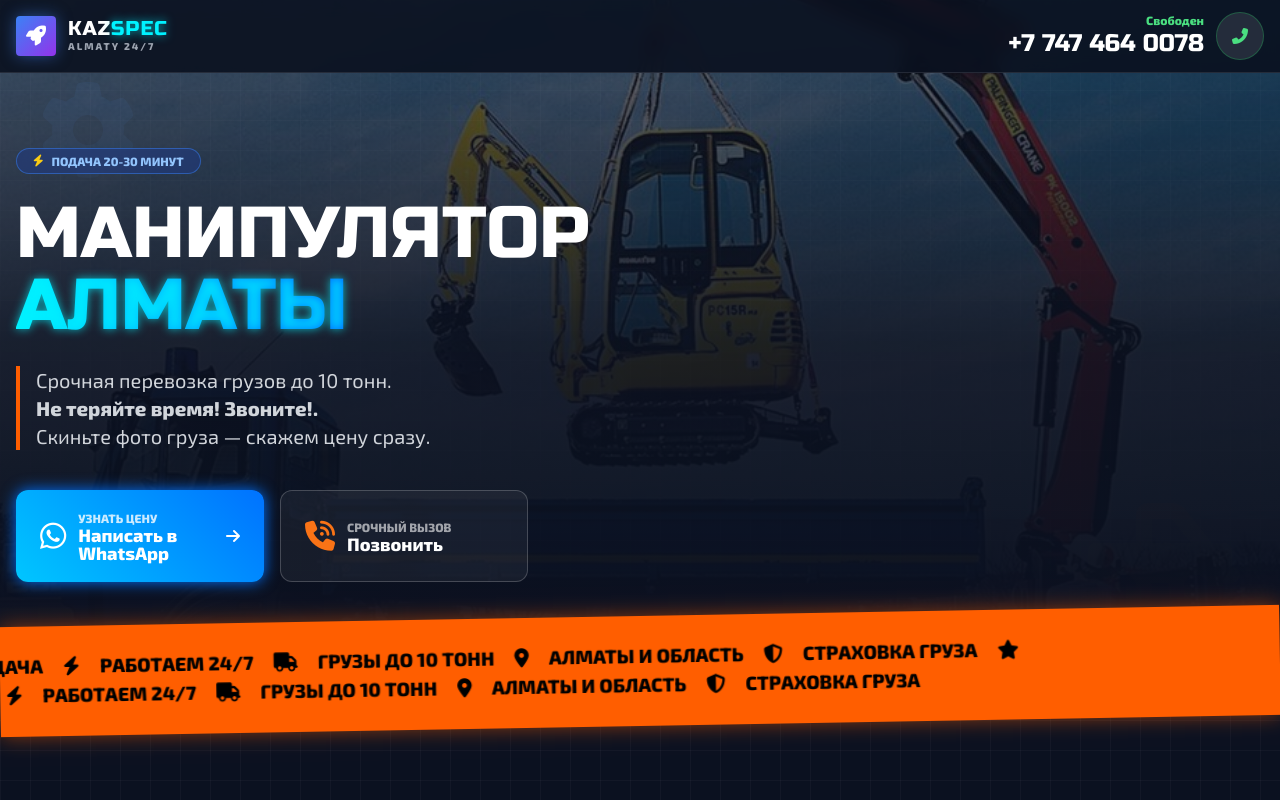
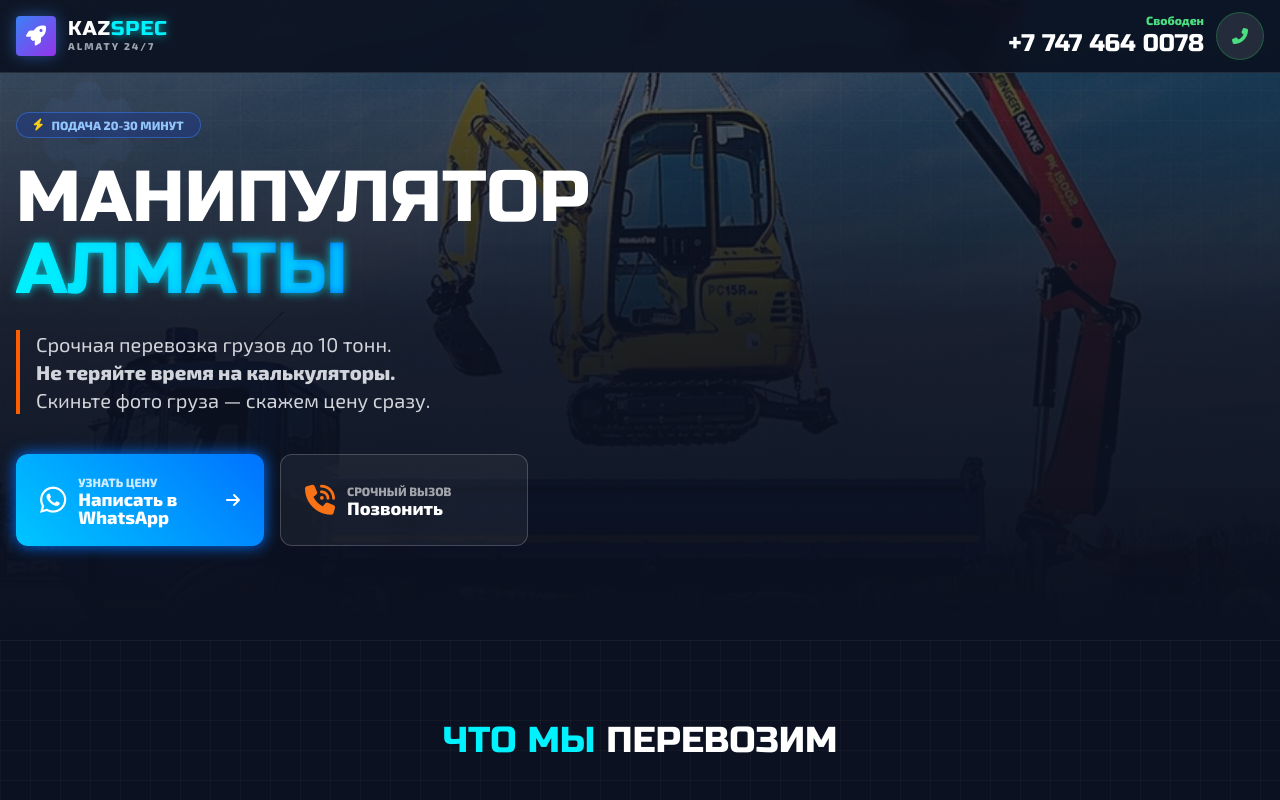
Before and after one commit to whoiam-777/Manipulator2, a plain HTML site: page index.html in a window 1280 px wide. Shown: the top 800 px of the page. Drawn offline with nearby package versions, Linux system fonts and the light colour scheme.

Commit message:
Update index.html

```diff
--- a/index.html
+++ b/index.html
@@ -56,11 +56,6 @@
         .float-anim { animation: float 6s ease-in-out infinite; }
         .float-anim-delay { animation: float 6s ease-in-out infinite; animation-delay: 2s; }
         @keyframes float { 0% { transform: translateY(0px); } 50% { transform: translateY(-20px); } 100% { transform: translateY(0px); } }
-
-        /* Бегущая строка */
-        .marquee-container { overflow: hidden; white-space: nowrap; background: var(--neon-orange); transform: rotate(-2deg) scale(1.1); }
-        .marquee-content { display: inline-block; animation: marquee 20s linear infinite; font-weight: bold; color: black; font-size: 1.2rem; text-transform: uppercase; padding: 10px 0; }
-        @keyframes marquee { 0% { transform: translateX(0); } 100% { transform: translateX(-50%); } }
 
         /* Стеклянные карточки */
         .glass-card {
@@ -131,7 +126,7 @@
         </div>
     </header>
 
-    <section class="relative pt-24 pb-12 overflow-hidden min-h-[85vh] flex items-center">
+    <section class="relative pt-24 pb-20 overflow-hidden min-h-[80vh] flex items-center">
         <div class="absolute inset-0 z-0">
             <img src="images/manipulator-hero.jpg" class="w-full h-full object-cover opacity-40" alt="Манипулятор фон">
             <div class="absolute inset-0 bg-gradient-to-t from-[#0b1120] via-[#0b1120]/80 to-transparent"></div>
@@ -149,7 +144,7 @@
 
             <p class="text-gray-300 text-lg md:text-xl mb-10 max-w-xl animate__animated animate__fadeInLeft animate__delay-1s border-l-4 border-[#ff5e00] pl-4">
                 Срочная перевозка грузов до 10 тонн. <br>
-                <b>Не теряйте время! Звоните!.</b> <br> Скиньте фото груза — скажем цену сразу.
+                <b>Не теряйте время на калькуляторы.</b> <br> Скиньте фото груза — скажем цену сразу.
             </p>
 
             <div class="grid grid-cols-1 md:grid-cols-2 gap-4 max-w-lg animate__animated animate__fadeInUp animate__delay-1s">
@@ -177,14 +172,7 @@
         </div>
     </section>
 
-    <div class="py-4 bg-[#ff5e00] text-black font-bold relative z-20 overflow-hidden -mt-10 md:-mt-16 transform -rotate-1 shadow-[0_0_20px_rgba(255,94,0,0.5)]">
-        <div class="marquee-content">
-            <i class="fas fa-star mx-4"></i> СРОЧНАЯ ПОДАЧА <i class="fas fa-bolt mx-4"></i> РАБОТАЕМ 24/7 <i class="fas fa-truck mx-4"></i> ГРУЗЫ ДО 10 ТОНН <i class="fas fa-map-marker-alt mx-4"></i> АЛМАТЫ И ОБЛАСТЬ <i class="fas fa-shield-alt mx-4"></i> СТРАХОВКА ГРУЗА
-             <i class="fas fa-star mx-4"></i> СРОЧНАЯ ПОДАЧА <i class="fas fa-bolt mx-4"></i> РАБОТАЕМ 24/7 <i class="fas fa-truck mx-4"></i> ГРУЗЫ ДО 10 ТОНН <i class="fas fa-map-marker-alt mx-4"></i> АЛМАТЫ И ОБЛАСТЬ <i class="fas fa-shield-alt mx-4"></i> СТРАХОВКА ГРУЗА
-        </div>
-    </div>
-
-    <section class="py-20 relative">
+    <section class="py-20 relative border-t border-white/5">
         <div class="container mx-auto px-4">
             <h2 class="font-tech text-3xl md:text-4xl text-center mb-12"><span class="text-[#00f2ff]">ЧТО МЫ</span> ПЕРЕВОЗИМ</h2>
 
```
